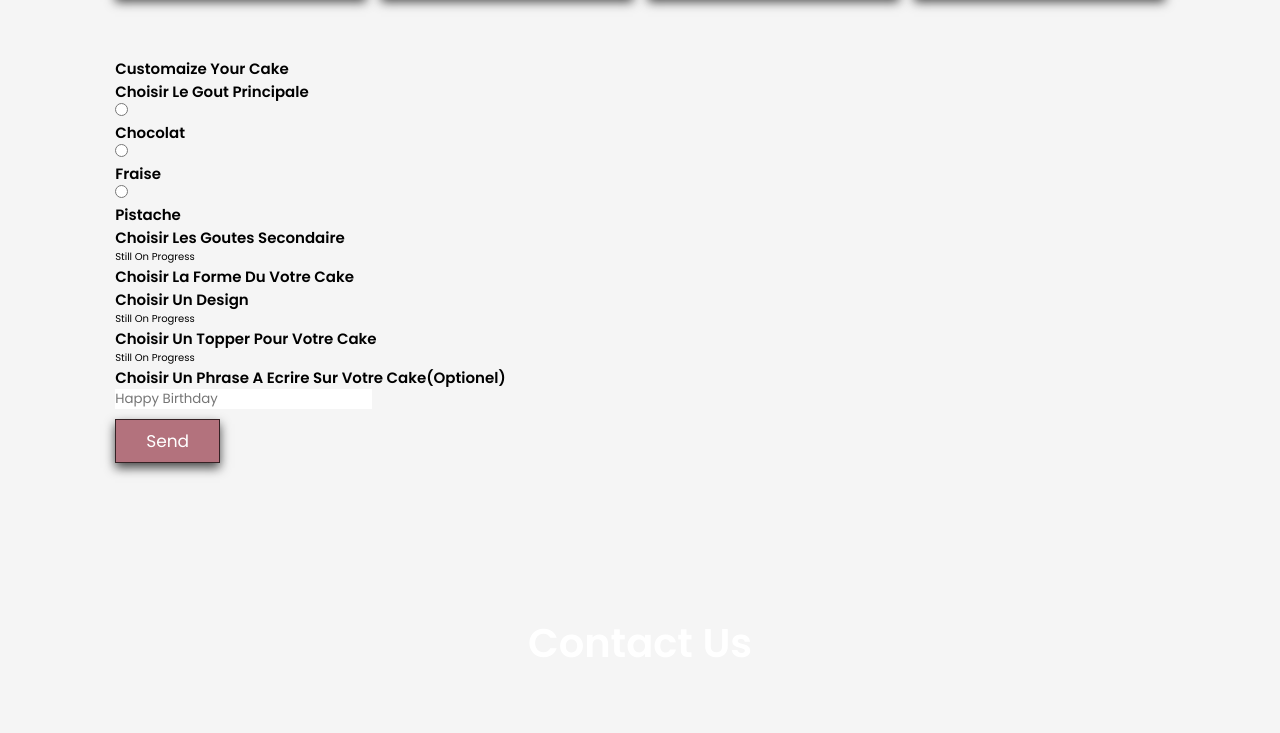
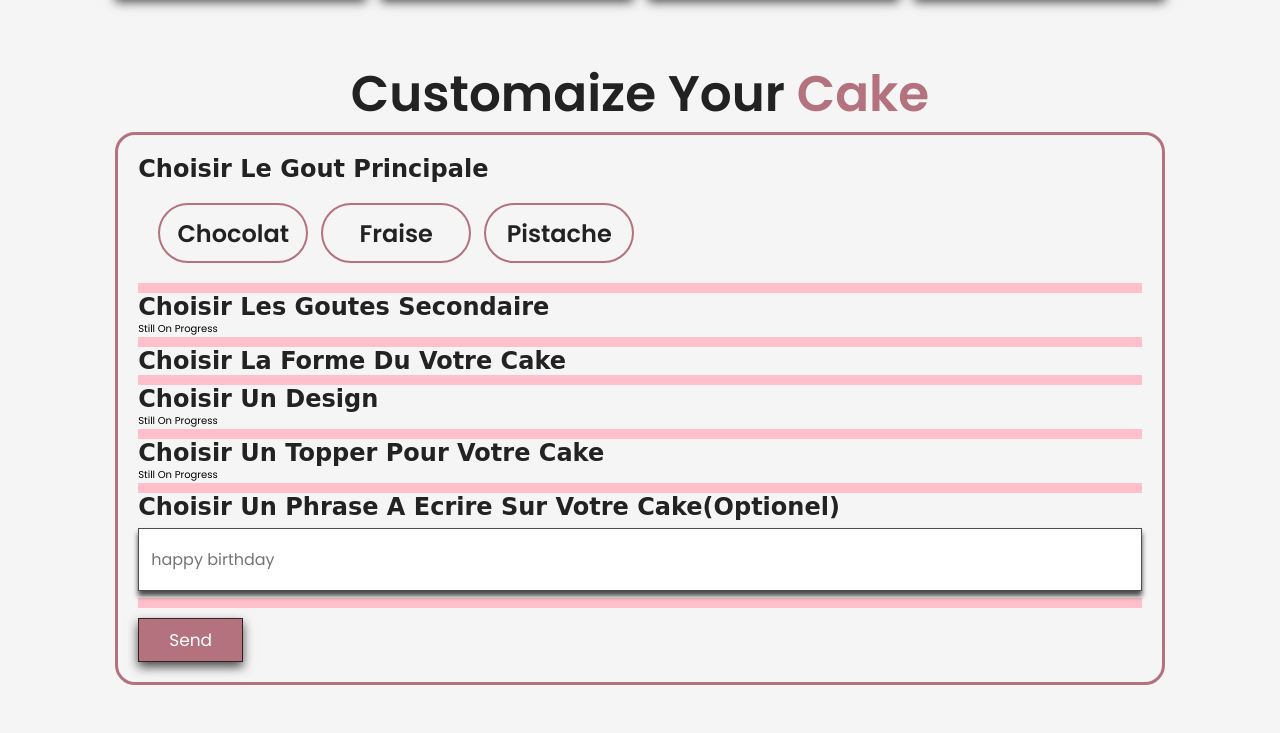
Before and after one commit to AZIZ999NA/DreamCake, a plain HTML site: page index.html in a window 1280 px wide. Shown: the part 1027-1760 px from the top of the page. Drawn offline with Linux system fonts and the light colour scheme.

Commit message:
Update style.css

```diff
--- a/style.css
+++ b/style.css
@@ -264,6 +264,132 @@ section{
     color: var(--brown);
   }
 
+
+
+/*custom cake*/
+
+/*header custom container*/
+.custom .custom-container{
+    border: 3px solid black;
+    border-color: var(--brown);
+    border-radius: 2rem;
+    padding: 2rem;
+}
+
+.title-container {
+    display: flex;
+    justify-content: center;
+}
+
+.title-container h1{
+    font-size: 5rem;
+    color: #222;
+}
+
+.title-container h1 span {
+    color: var(--brown);
+}
+
+.title-container h1:hover{
+    transform: translatey(-2rem);
+    cursor: default;
+    border-bottom: 2px groove #222;
+}
+
+/* border  custom container*/
+
+.custom .custom-container .br{
+    border-bottom: 1rem  solid pink;
+}
+
+.custom .custom-container .br h2{
+    font-family: "Playwrite SK", cursive;
+    font-optical-sizing: auto;
+    font-style: normal;
+    font-size: x-large;
+    color: #222;
+}
+
+
+.custom .custom-container .phrase-container .box
+{
+    padding:1rem 1.2rem;
+    font-size: 1.6rem;
+    border: 0.1rem solid rgba(0,0,0,0.7);
+    box-shadow: 0 0.5rem 0.5rem rgba(0, 0, 0, 0.7);
+    color: #222;
+    text-transform:none;
+    margin: .7rem 0;
+    width: 100%;
+    height: 6.3rem;
+}
+
+/*********/
+.gout {
+    display: flex;
+    align-items: center;
+    padding: 2rem;
+}
+
+.radio-group {
+    display: flex;
+    gap: 1.3rem;
+}
+
+.radio-label {
+    min-width: 15rem;
+    min-height: 6rem;
+    display: flex;
+    flex-wrap: wrap;
+    align-items: center;
+    justify-content: center;
+    border: 2px solid var(--brown);
+    border-radius: 3rem;
+    cursor: pointer;
+    transition: background-color 0.3s, color 0.3s, border-color 0.3s;
+    color: #222;
+    font-family: "Noto Serif", serif;
+    font-weight: bold;
+    font-size: medium;
+}
+
+.radio-label:hover {
+    background-color: var(--brown);
+    color: white;
+}
+
+.radio-group input[type="radio"] {
+    display: none;
+}
+
+/* Different background colors based on radio button value */
+#radio1:checked + .radio-label,
+#radio1 + .radio-label:hover {
+    background-color: brown; /* Chocolat */
+    color: white;
+    border-color: yellowgreen;
+}
+
+#radio2:checked + .radio-label,
+#radio2 + .radio-label:hover {
+    background-color: var(--brown); /* Fraise */
+    color: #fff;
+    border-color: yellowgreen;
+}
+
+#radio3:checked + .radio-label,
+#radio3 + .radio-label:hover {
+    background-color: #93C572; /* Pistache */
+    color: white;
+    border-color: var(--brown);
+}
+
+
+
+
+
+
+
 .contact .icons-container{
     display: grid;
     grid-template-columns: repeat(auto-fit, minmax(29rem, 1fr));
```
